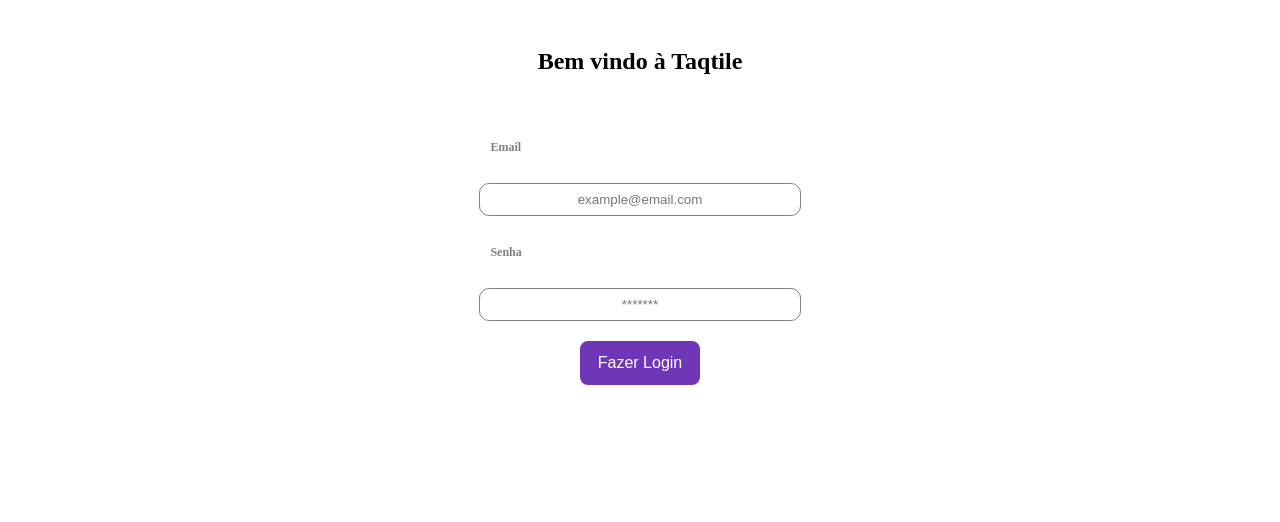
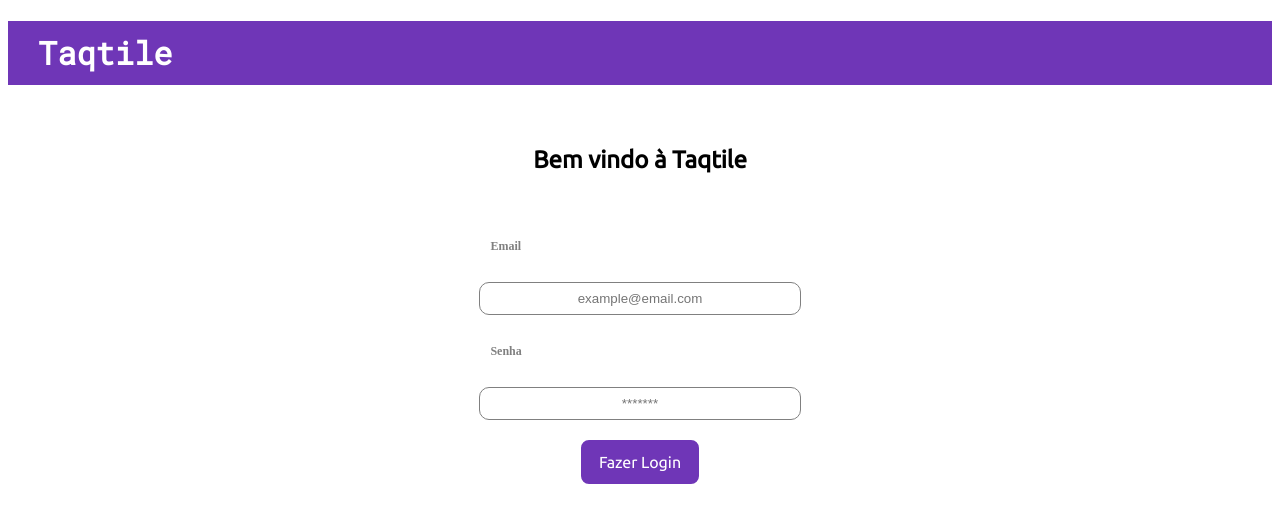
Before and after one commit to Vitorhpx/Onboard-Taqtile, a Gatsby site: page /LoginPage in a window 1280 px wide. Built offline with nearby package versions, Linux system fonts and the light colour scheme; Gatsby itself is replaced by a stand-in of ours.

Commit message:
Changed styles

```diff
--- /dev/null
+++ b/src/components/h1-styled.tsx
@@ -0,0 +1,14 @@
+import styled from 'styled-components'
+
+export const StyledH1 = styled.h1`
+  @import url('https://fonts.googleapis.com/css?family=Roboto+Mono|Ubuntu');
+  background-color: #6f36b7;
+  font-size: 32px;
+  color: white;
+  height: 44px;
+  padding-top: 10px;
+  padding-left: 30px;
+  padding-bottom: 10px;
+  font-family: 'Roboto Mono', monospace;
+  text-align:left;
+`
--- a/src/components/login-form.tsx
+++ b/src/components/login-form.tsx
@@ -35,7 +35,6 @@
   }
 
   render() {
-    const { submitted } = this.state
     return (
       <StyledForm
         method="post"
--- a/src/components/styled-button.tsx
+++ b/src/components/styled-button.tsx
@@ -9,6 +9,7 @@
   height: 44px;
   padding: 0.25em 1em;
   margin-top: 20px;
+  font-family: 'Ubuntu', sans-serif;
 
   :disabled{
     background-color: #bda1e0;
--- a/src/components/title.tsx
+++ b/src/components/title.tsx
@@ -1,10 +1,12 @@
 import styled from 'styled-components'
 
 export const Title = styled.h1`
+  @import url('https://fonts.googleapis.com/css?family=Ubuntu');
   font-size: 24px;
   font-weight:bold;
   color: black;
   margin-top: 20px;
   margin-bottom:20px;
   padding: 0.25em 1em;
+  font-family: 'Ubuntu', sans-serif;
 `
--- a/src/layout/index.tsx
+++ b/src/layout/index.tsx
@@ -1,11 +1,13 @@
 import * as React from 'react';
 import { ApolloProvider } from 'react-apollo';
 import { client } from '../apollo/apollo-client';
+import { StyledH1 } from '../components/h1-styled';
 
 export class Layout extends React.Component {
     render(){
         return(
           <ApolloProvider client={client}>
+            <StyledH1>Taqtile</StyledH1>
             {this.props.children}
           </ApolloProvider>
         );
--- a/src/pages/index.tsx
+++ b/src/pages/index.tsx
@@ -10,7 +10,6 @@
   render() {
     return (
       <Layout>
-        <h1> Home </h1>
         <Link to={"/LoginPage"}> Login </Link>
       </Layout>
     )
```
Also changed, not shown: src/components/user-list.tsx (+0 -16 lines), src/pages/LoginPage.tsx (+0 -10 lines), src/components/footer.tsx (added).
